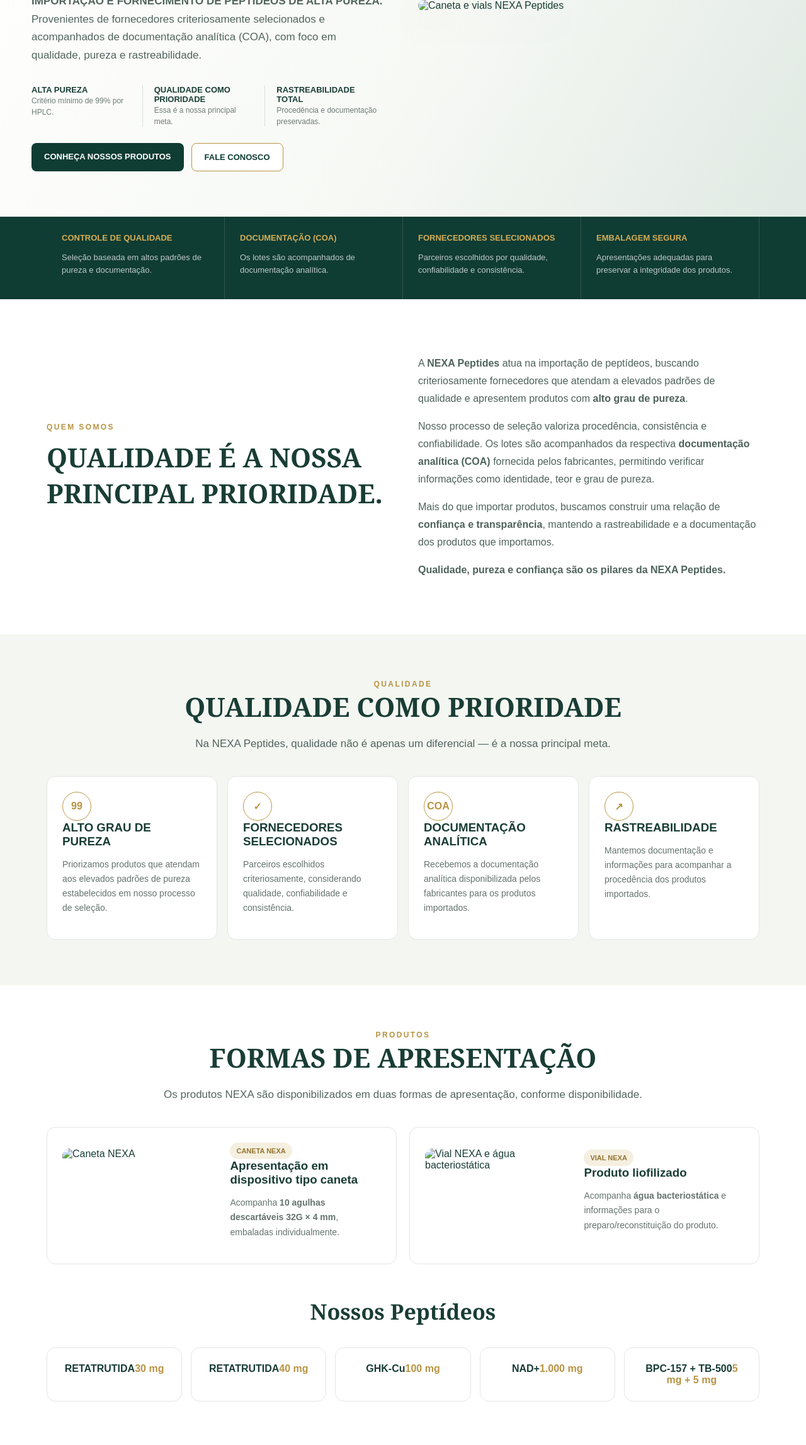
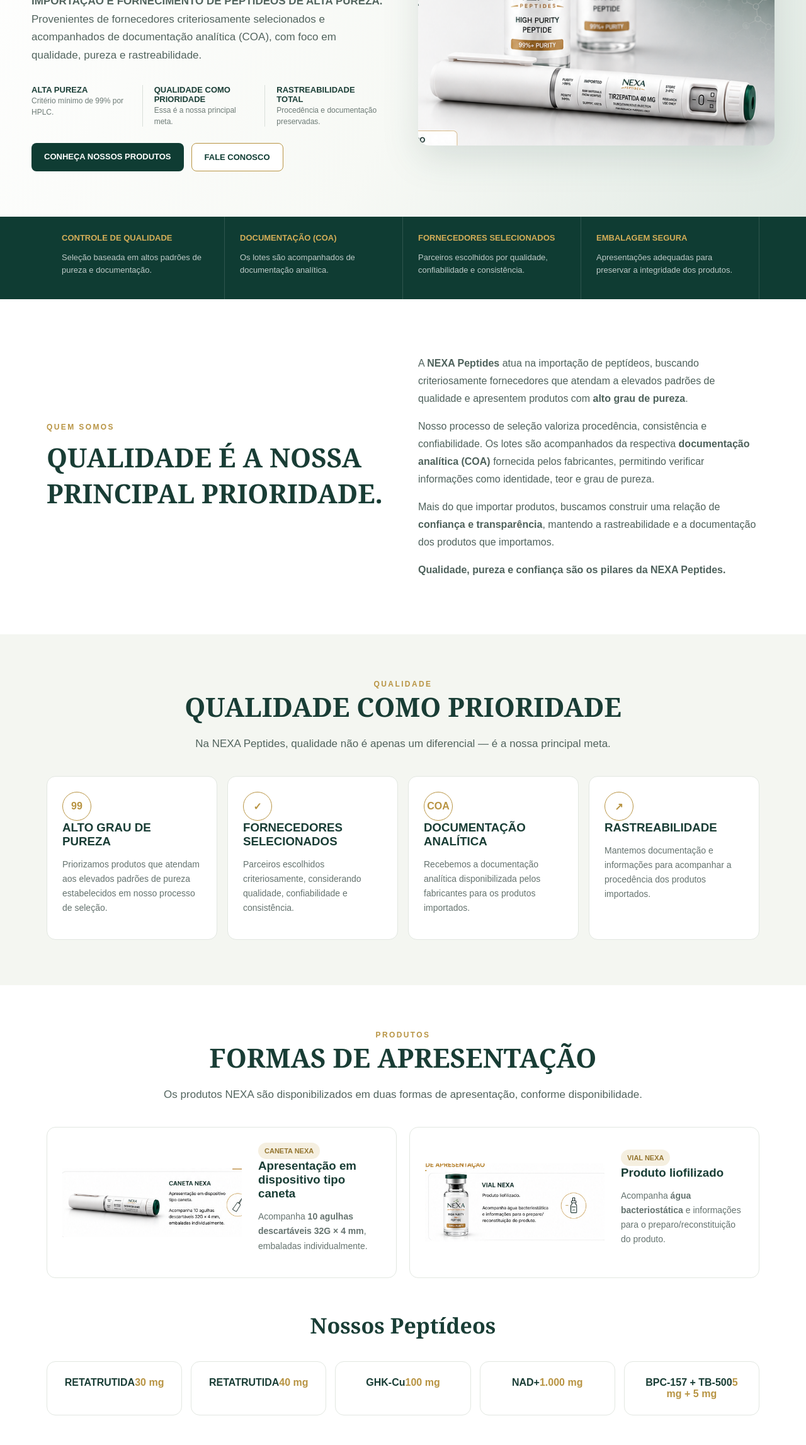
Before and after one commit to nexapeps/nexa-peptides, a plain HTML site: page index.html in a window 1280 px wide. Shown: the part 404-2698 px from the top of the page at 63% size. Drawn offline with Linux system fonts and the light colour scheme.

Commit message:
corrigir imagens do site

```diff
--- a/index.html
+++ b/index.html
@@ -19,11 +19,11 @@
 @media(max-width:560px){.wrap{padding:0 16px}.nav{height:68px}.nav>.btn{display:none}.hero .grid2{padding:50px 0}.trust,.features,.cards4,.catalog,.steps{grid-template-columns:1fr}.sec{padding:52px 0}h2{font-size:34px}.prod{flex-direction:column;align-items:flex-start}.pen{width:250px}}
 </style></head><body>
 <header><div class="wrap nav"><a class="logo" href="#inicio"><b>NEXA</b><span>PEPTIDES</span></a><nav><a href="#inicio">INÍCIO</a><a href="#quem">QUEM SOMOS</a><a href="#qualidade">QUALIDADE</a><a href="#produtos">PRODUTOS</a><a href="#processo">PROCESSO</a><a href="#contato">CONTATO</a></nav><a class="btn" href="mailto:contato.nexapeptides@gmail.com">FALE CONOSCO</a></div></header>
-<section id="inicio" class="hero"><div class="wrap grid2"><div><div class="ey">NEXA PEPTIDES</div><h1>QUALIDADE.<br><span style="color:var(--gold)">PUREZA.</span><br>CONFIANÇA.</h1><p class="lead"><b>IMPORTAÇÃO E FORNECIMENTO DE PEPTÍDEOS DE ALTA PUREZA.</b><br>Provenientes de fornecedores criteriosamente selecionados e acompanhados de documentação analítica (COA), com foco em qualidade, pureza e rastreabilidade.</p><div class="trust"><div><b>ALTA PUREZA</b><span>Critério mínimo de 99% por HPLC.</span></div><div><b>QUALIDADE COMO PRIORIDADE</b><span>Essa é a nossa principal meta.</span></div><div><b>RASTREABILIDADE TOTAL</b><span>Procedência e documentação preservadas.</span></div></div><div class="actions"><a class="btn" href="#produtos">CONHEÇA NOSSOS PRODUTOS</a><a class="btn alt" href="mailto:contato.nexapeptides@gmail.com">FALE CONOSCO</a></div></div><div class="visual"><img class="hero-photo" src="assets/hero_produtos.png" alt="Caneta e vials NEXA Peptides"></div></div></section>
+<section id="inicio" class="hero"><div class="wrap grid2"><div><div class="ey">NEXA PEPTIDES</div><h1>QUALIDADE.<br><span style="color:var(--gold)">PUREZA.</span><br>CONFIANÇA.</h1><p class="lead"><b>IMPORTAÇÃO E FORNECIMENTO DE PEPTÍDEOS DE ALTA PUREZA.</b><br>Provenientes de fornecedores criteriosamente selecionados e acompanhados de documentação analítica (COA), com foco em qualidade, pureza e rastreabilidade.</p><div class="trust"><div><b>ALTA PUREZA</b><span>Critério mínimo de 99% por HPLC.</span></div><div><b>QUALIDADE COMO PRIORIDADE</b><span>Essa é a nossa principal meta.</span></div><div><b>RASTREABILIDADE TOTAL</b><span>Procedência e documentação preservadas.</span></div></div><div class="actions"><a class="btn" href="#produtos">CONHEÇA NOSSOS PRODUTOS</a><a class="btn alt" href="mailto:contato.nexapeptides@gmail.com">FALE CONOSCO</a></div></div><div class="visual"><img class="hero-photo" src="hero_produtos.png" alt="Caneta e vials NEXA Peptides"></div></div></section>
 <div class="bar"><div class="wrap features"><div><b>CONTROLE DE QUALIDADE</b><p>Seleção baseada em altos padrões de pureza e documentação.</p></div><div><b>DOCUMENTAÇÃO (COA)</b><p>Os lotes são acompanhados de documentação analítica.</p></div><div><b>FORNECEDORES SELECIONADOS</b><p>Parceiros escolhidos por qualidade, confiabilidade e consistência.</p></div><div><b>EMBALAGEM SEGURA</b><p>Apresentações adequadas para preservar a integridade dos produtos.</p></div></div></div>
 <section id="quem" class="sec"><div class="wrap grid2"><div><div class="ey">QUEM SOMOS</div><h2 style="margin-top:12px">QUALIDADE É A NOSSA PRINCIPAL PRIORIDADE.</h2></div><div class="copy"><p>A <b>NEXA Peptides</b> atua na importação de peptídeos, buscando criteriosamente fornecedores que atendam a elevados padrões de qualidade e apresentem produtos com <b>alto grau de pureza</b>.</p><p>Nosso processo de seleção valoriza procedência, consistência e confiabilidade. Os lotes são acompanhados da respectiva <b>documentação analítica (COA)</b> fornecida pelos fabricantes, permitindo verificar informações como identidade, teor e grau de pureza.</p><p>Mais do que importar produtos, buscamos construir uma relação de <b>confiança e transparência</b>, mantendo a rastreabilidade e a documentação dos produtos que importamos.</p><p><b>Qualidade, pureza e confiança são os pilares da NEXA Peptides.</b></p></div></div></section>
 <section id="qualidade" class="sec alt"><div class="wrap"><div style="text-align:center;max-width:780px;margin:0 auto 36px"><div class="ey">QUALIDADE</div><h2>QUALIDADE COMO PRIORIDADE</h2><p class="lead">Na NEXA Peptides, qualidade não é apenas um diferencial — é a nossa principal meta.</p></div><div class="cards4"><div class="card"><div class="badge">99</div><h3>ALTO GRAU DE PUREZA</h3><p>Priorizamos produtos que atendam aos elevados padrões de pureza estabelecidos em nosso processo de seleção.</p></div><div class="card"><div class="badge">✓</div><h3>FORNECEDORES SELECIONADOS</h3><p>Parceiros escolhidos criteriosamente, considerando qualidade, confiabilidade e consistência.</p></div><div class="card"><div class="badge">COA</div><h3>DOCUMENTAÇÃO ANALÍTICA</h3><p>Recebemos a documentação analítica disponibilizada pelos fabricantes para os produtos importados.</p></div><div class="card"><div class="badge">↗</div><h3>RASTREABILIDADE</h3><p>Mantemos documentação e informações para acompanhar a procedência dos produtos importados.</p></div></div></div></section>
-<section id="produtos" class="sec"><div class="wrap"><div style="text-align:center;max-width:760px;margin:0 auto 36px"><div class="ey">PRODUTOS</div><h2>FORMAS DE APRESENTAÇÃO</h2><p class="lead">Os produtos NEXA são disponibilizados em duas formas de apresentação, conforme disponibilidade.</p></div><div class="present"><div class="card prod"><img class="format-photo" src="assets/caneta_nexa.png" alt="Caneta NEXA"><div><span class="tag">CANETA NEXA</span><h3>Apresentação em dispositivo tipo caneta</h3><p>Acompanha <b>10 agulhas descartáveis 32G × 4 mm</b>, embaladas individualmente.</p></div></div><div class="card prod"><img class="format-photo" src="assets/vial_nexa.png" alt="Vial NEXA e água bacteriostática"><div><span class="tag">VIAL NEXA</span><h3>Produto liofilizado</h3><p>Acompanha <b>água bacteriostática</b> e informações para o preparo/reconstituição do produto.</p></div></div></div><h2 style="font-size:34px;text-align:center;margin-top:52px">Nossos Peptídeos</h2><div class="catalog"><div class="card"><b>RETATRUTIDA</b><span>30 mg</span></div><div class="card"><b>RETATRUTIDA</b><span>40 mg</span></div><div class="card"><b>GHK-Cu</b><span>100 mg</span></div><div class="card"><b>NAD+</b><span>1.000 mg</span></div><div class="card"><b>BPC-157 + TB-500</b><span>5 mg + 5 mg</span></div></div></div></section>
+<section id="produtos" class="sec"><div class="wrap"><div style="text-align:center;max-width:760px;margin:0 auto 36px"><div class="ey">PRODUTOS</div><h2>FORMAS DE APRESENTAÇÃO</h2><p class="lead">Os produtos NEXA são disponibilizados em duas formas de apresentação, conforme disponibilidade.</p></div><div class="present"><div class="card prod"><img class="format-photo" src="caneta_nexa.png" alt="Caneta NEXA"><div><span class="tag">CANETA NEXA</span><h3>Apresentação em dispositivo tipo caneta</h3><p>Acompanha <b>10 agulhas descartáveis 32G × 4 mm</b>, embaladas individualmente.</p></div></div><div class="card prod"><img class="format-photo" src="vial_nexa.png" alt="Vial NEXA e água bacteriostática"><div><span class="tag">VIAL NEXA</span><h3>Produto liofilizado</h3><p>Acompanha <b>água bacteriostática</b> e informações para o preparo/reconstituição do produto.</p></div></div></div><h2 style="font-size:34px;text-align:center;margin-top:52px">Nossos Peptídeos</h2><div class="catalog"><div class="card"><b>RETATRUTIDA</b><span>30 mg</span></div><div class="card"><b>RETATRUTIDA</b><span>40 mg</span></div><div class="card"><b>GHK-Cu</b><span>100 mg</span></div><div class="card"><b>NAD+</b><span>1.000 mg</span></div><div class="card"><b>BPC-157 + TB-500</b><span>5 mg + 5 mg</span></div></div></div></section>
 <section class="sec coa"><div class="wrap grid2"><div class="copy"><div class="ey">LAUDOS / COA</div><h2 style="margin-top:12px">QUALIDADE DOCUMENTADA, LOTE A LOTE.</h2><p>Cada lote adquirido pela NEXA é acompanhado de seu respectivo laudo de análise (COA), fornecido pelo fabricante e vinculado ao produto correspondente.</p><p>Como parte dos nossos critérios de seleção, priorizamos lotes cuja análise por <b>HPLC</b> apresente <b style="color:#d2ad58">pureza mínima de 99%</b>.</p></div><div class="lock"><h3 style="color:#d2ad58">CONFIDENCIALIDADE</h3><p>Por questões de confidencialidade comercial, os laudos e a identidade de nossos fabricantes e fornecedores não são divulgados publicamente. A documentação correspondente poderá ser disponibilizada mediante solicitação, preservando informações confidenciais de nossos parceiros.</p></div></div></section>
 <section id="processo" class="sec alt"><div class="wrap"><div style="text-align:center;margin-bottom:36px"><div class="ey">PROCESSO</div><h2>COMO FUNCIONA NOSSO PROCESSO</h2></div><div class="steps"><div><div class="num">1</div><b>SELEÇÃO</b><p>Seleção criteriosa de fornecedores.</p></div><div><div class="num">2</div><b>DOCUMENTAÇÃO</b><p>Verificação da documentação e COA.</p></div><div><div class="num">3</div><b>PUREZA</b><p>Critério mínimo de 99% por HPLC.</p></div><div><div class="num">4</div><b>IMPORTAÇÃO</b><p>Importação e recebimento dos produtos.</p></div><div><div class="num">5</div><b>NEXA</b><p>Disponibilização dos produtos pela NEXA.</p></div></div><div class="note">Da seleção do fornecedor ao recebimento do produto, a qualidade é o principal critério em cada etapa do processo NEXA.</div></div></section>
 <footer id="contato"><div class="wrap foot"><div class="logo"><b style="color:#fff">NEXA</b><span>PEPTIDES</span><p>Importação de peptídeos com qualidade, pureza, documentação e transparência em cada etapa.</p></div><div><div class="ey">CONTATO</div><a class="email" href="mailto:contato.nexapeptides@gmail.com">contato.nexapeptides@gmail.com</a><p>Atendimento exclusivamente por e-mail.</p></div><div><div class="ey">PILARES</div><p>Qualidade • Pureza • Confiança</p></div></div><div class="copyr"><div class="wrap">© 2026 NEXA Peptides. Todos os direitos reservados.</div></div></footer>
```
